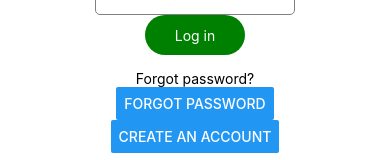
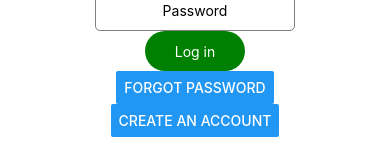
Before and after one commit to Adoyle210/Youth-For-Earthwin, a React Native app in the folder Youth-For-Earthwin/: screen /Login in a window 390 px wide. Shown: the part 560-720 px from the top of the page. Built offline with nearby package versions, Linux system fonts and the light colour scheme.

Commit message:
Remove extra 'forgot password' field.

```diff
--- a/Youth-For-Earthwin/Login.js
+++ b/Youth-For-Earthwin/Login.js
@@ -41,7 +41,6 @@ const Login = () => {
       <TouchableOpacity style={{backgroundColor: 'green', width: 100, height: 40, alignItems: 'center', justifyContent: 'center', borderRadius: 50}} onPress={handleLogin}>
         <Text style={{color: 'white'}}>Log in</Text>
       </TouchableOpacity>
-      <Text style={{marginTop: 15}}>Forgot password?</Text>
       <Button
         title="Forgot Password"
         onPress={() => navigation.navigate('ForgotPassword')}
```
